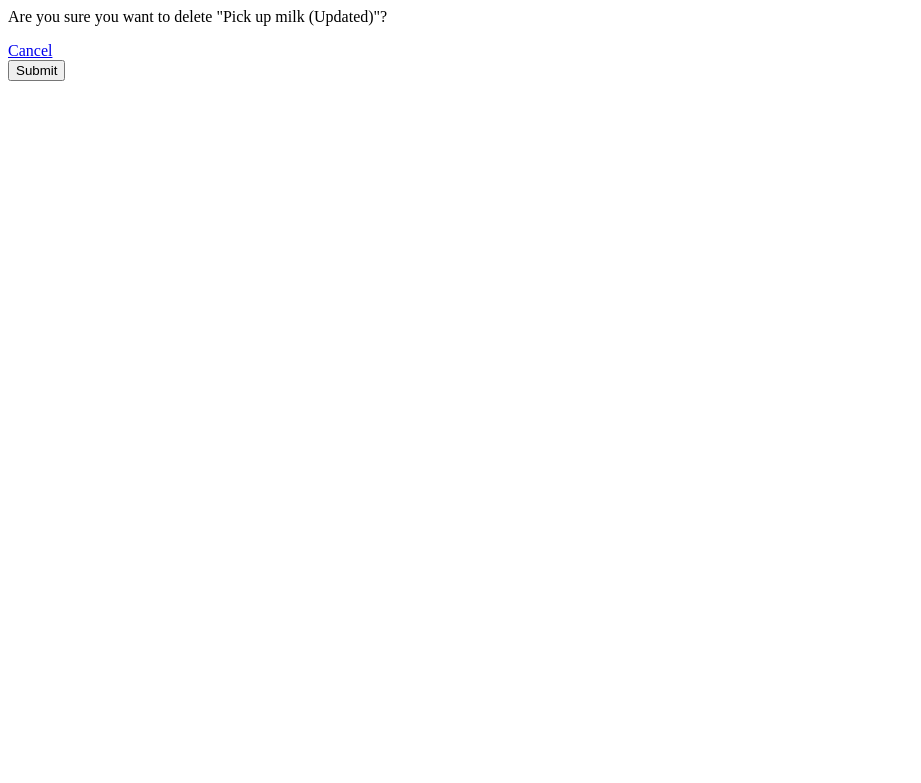
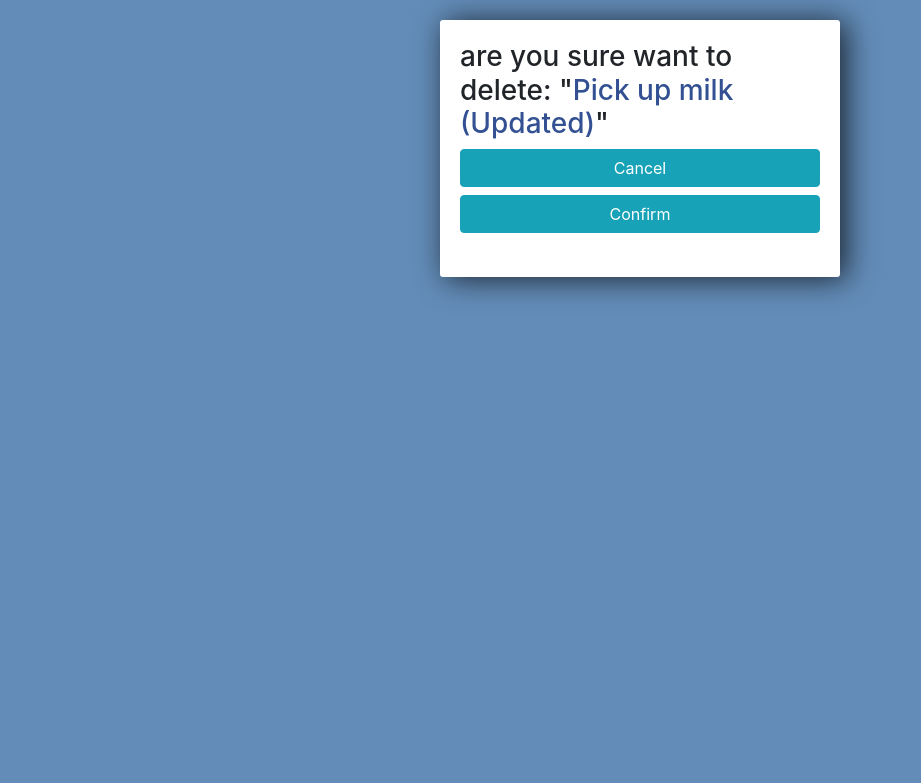
Before and after one commit to divanov11/to-do-app, a Django app: page /delete/1/ in a window 1280 px wide. Shown: the top 783 px of the page, without its empty margins (0-921 px from the left). Run offline with Django 3.2, Linux system fonts and the light colour scheme; data comes from the database, SQL or seed files in the repository; some libraries are stand-ins or nearby versions.

Commit message:
styled delete.html
hello,
I added the style sheet from the list.html and made some changes . i changed submit button value to "Confirm", and adjusted the width of "Cancel" button.
and also i changed the color of the task details. if you like the changes . please merge this .

```diff
--- a/todo/tasks/templates/tasks/delete.html
+++ b/todo/tasks/templates/tasks/delete.html
@@ -1,8 +1,43 @@
-<p>Are you sure you want to delete "{{item}}"?</p>
+<link rel="stylesheet" href="https://stackpath.bootstrapcdn.com/bootstrap/4.3.1/css/bootstrap.min.css" integrity="sha384-ggOyR0iXCbMQv3Xipma34MD+dH/1fQ784/j6cY/iJTQUOhcWr7x9JvoRxT2MZw1T" crossorigin="anonymous">
 
-<a href="{% url 'list' %}" >Cancel</a>
+<style>
 
-<form method="POST" action="">
-	{% csrf_token %}
-	<input type="submit" name="Confirm">
-</form>
+	body{
+		background-color: #638CB8;
+	}
+
+	input{
+		width: 100%;
+		padding: 12px 20px;
+		margin: 8px 0;
+		box-sizing: border-box;
+	}
+
+	.submit{
+		background-color: #6BA3E8;
+	}
+
+	.center-column{
+		width:400px;
+		margin: 20px auto;
+		padding:20px;
+		background-color: #fff;
+		border-radius: 3px;
+		box-shadow: 6px 2px 30px 0px rgba(0,0,0,0.75);
+	}
+
+</style>
+
+<div class="center-column">
+    <h3>are you sure want to delete: "<span style="color: rgb(51, 81, 146);">{{item}}</span>" </h3>
+
+    {% comment %} we can also write <a href="{% url 'list' %}"> cancel </a> {% endcomment %}
+
+    <a class="btn btn-info"style="width: 100%;" href=" /"> Cancel </a>
+
+    <form method="POST"action=''>
+        {% csrf_token %}
+        <input class="btn btn-info" type="submit"value="Confirm">
+    </form>
+
+</div>
```
